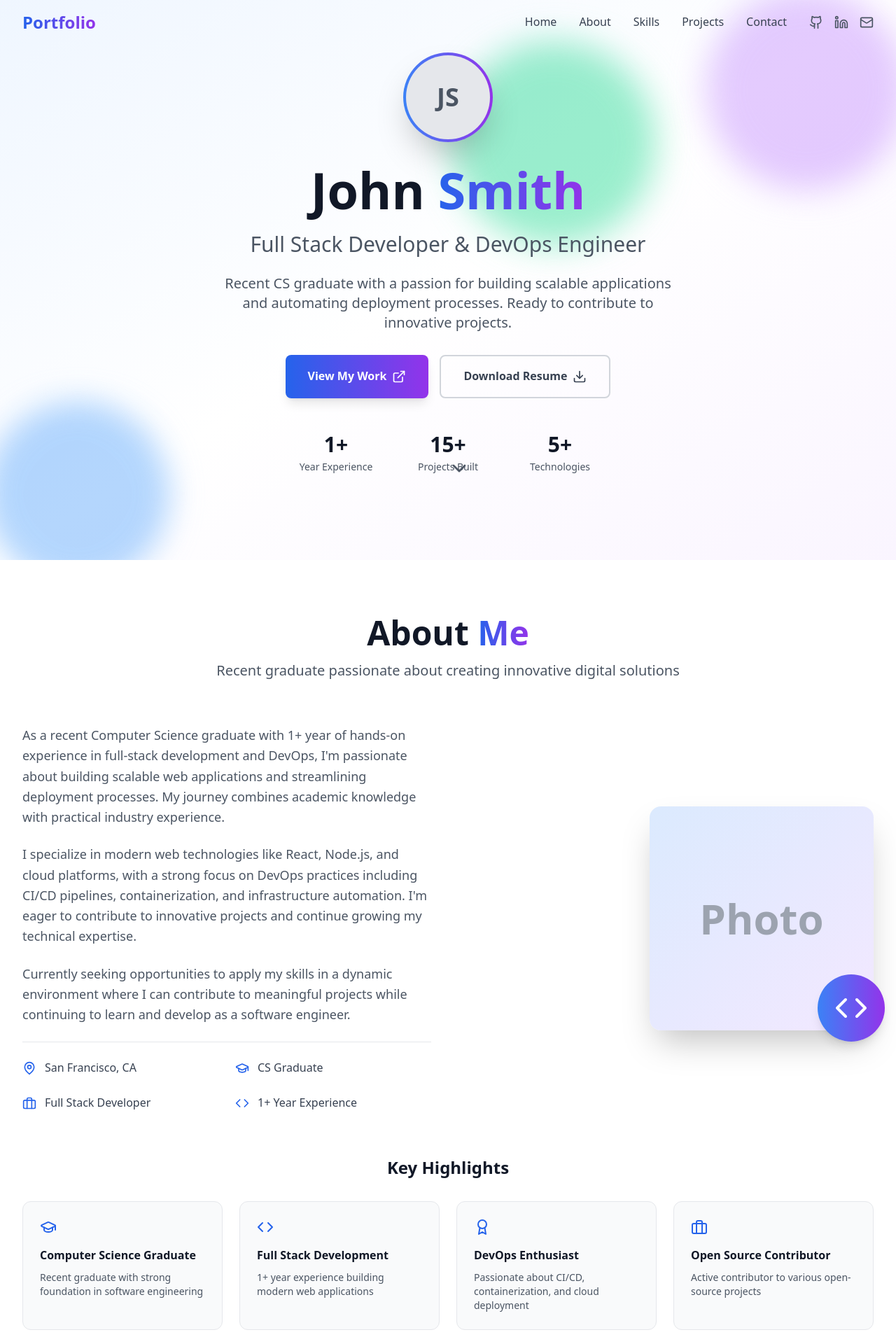
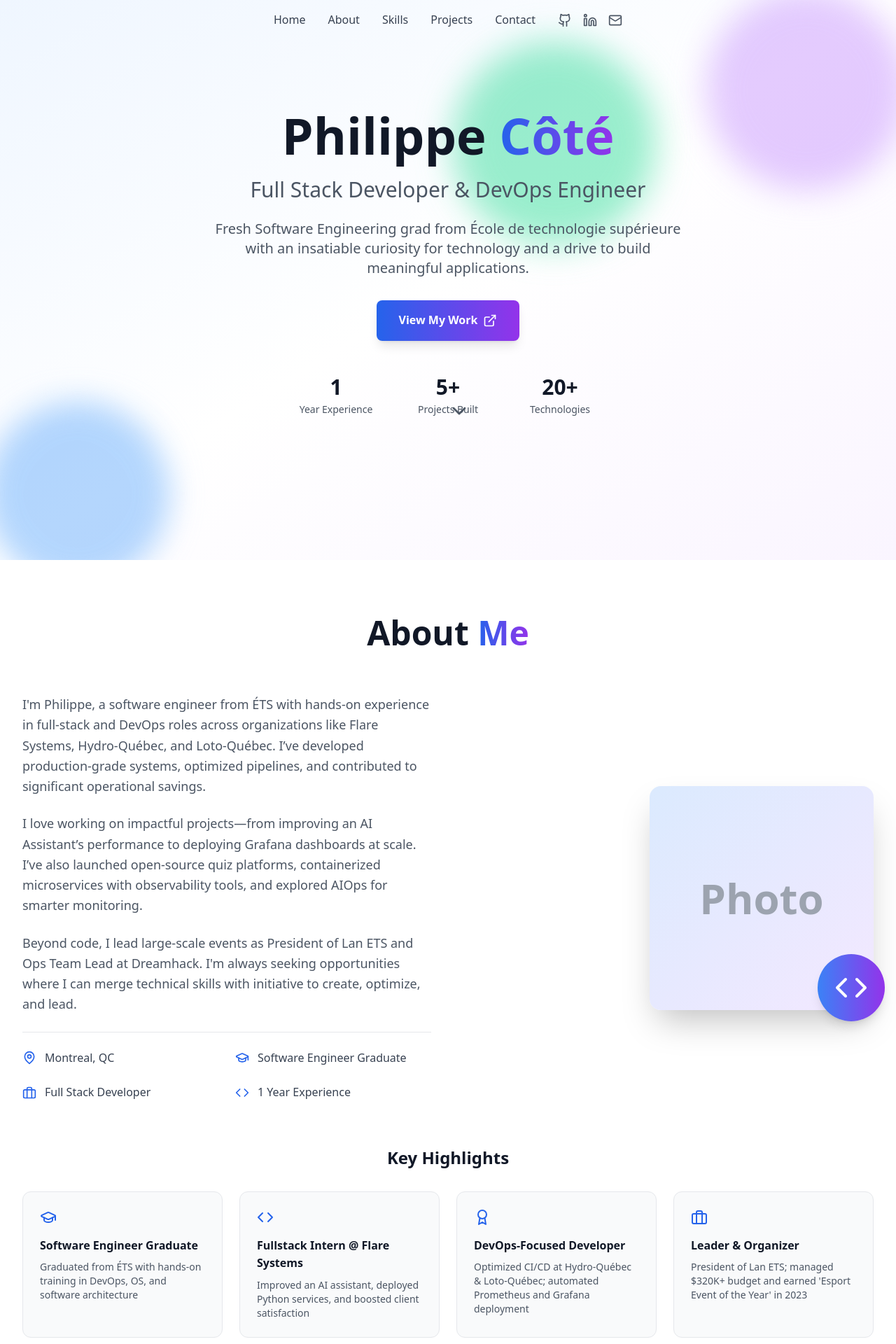
Before and after one commit to phil3838/portfolio, a React (Vite) app: page / in a window 1280 px wide. Shown: the top 1920 px of the page at 70% size. Built offline with nearby package versions, Linux system fonts and the light colour scheme.

Commit message:
modification to header and about section

```diff
--- a/src/App.tsx
+++ b/src/App.tsx
@@ -13,7 +13,7 @@ function App() {
     document.documentElement.style.scrollBehavior = 'smooth';
 
     // Update page title
-    document.title = 'John Smith - Full Stack Developer & DevOps Engineer';
+    document.title = 'Philippe Côté - Full Stack Developer & DevOps Engineer';
 
     return () => {
       document.documentElement.style.scrollBehavior = 'auto';
--- a/src/components/About.tsx
+++ b/src/components/About.tsx
@@ -5,23 +5,23 @@ const About = () => {
   const achievements = [
     {
       icon: <GraduationCap className="w-6 h-6" />,
-      title: "Computer Science Graduate",
-      description: "Recent graduate with strong foundation in software engineering"
+      title: "Software Engineer Graduate",
+      description: "Graduated from ÉTS with hands-on training in DevOps, OS, and software architecture"
     },
     {
       icon: <Code className="w-6 h-6" />,
-      title: "Full Stack Development",
-      description: "1+ year experience building modern web applications"
+      title: "Fullstack Intern @ Flare Systems",
+      description: "Improved an AI assistant, deployed Python services, and boosted client satisfaction"
     },
     {
       icon: <Award className="w-6 h-6" />,
-      title: "DevOps Enthusiast",
-      description: "Passionate about CI/CD, containerization, and cloud deployment"
+      title: "DevOps-Focused Developer",
+      description: "Optimized CI/CD at Hydro-Québec & Loto-Québec; automated Prometheus and Grafana deployment"
     },
     {
       icon: <Briefcase className="w-6 h-6" />,
-      title: "Open Source Contributor",
-      description: "Active contributor to various open-source projects"
+      title: "Leader & Organizer",
+      description: "President of Lan ETS; managed $320K+ budget and earned 'Esport Event of the Year' in 2023"
     }
   ];
 
@@ -32,9 +32,6 @@ const About = () => {
           <h2 className="text-4xl md:text-5xl font-bold text-gray-900 mb-4">
             About <span className="bg-gradient-to-r from-blue-600 to-purple-600 bg-clip-text text-transparent">Me</span>
           </h2>
-          <p className="text-xl text-gray-600 max-w-2xl mx-auto">
-            Recent graduate passionate about creating innovative digital solutions
-          </p>
         </div>
 
         <div className="grid lg:grid-cols-2 gap-12 items-center mb-16">
@@ -42,35 +39,27 @@ const About = () => {
           <div className="space-y-6">
             <div className="prose prose-lg text-gray-600">
               <p className="text-lg leading-relaxed mb-6">
-                As a recent Computer Science graduate with 1+ year of hands-on experience in
-                full-stack development and DevOps, I'm passionate about building scalable web
-                applications and streamlining deployment processes. My journey combines academic
-                knowledge with practical industry experience.
+                I'm Philippe, a software engineer from ÉTS with hands-on experience in full-stack and DevOps roles across organizations like Flare Systems, Hydro-Québec, and Loto-Québec. I’ve developed production-grade systems, optimized pipelines, and contributed to significant operational savings.
               </p>
 
               <p className="text-lg leading-relaxed mb-6">
-                I specialize in modern web technologies like React, Node.js, and cloud platforms,
-                with a strong focus on DevOps practices including CI/CD pipelines, containerization,
-                and infrastructure automation. I'm eager to contribute to innovative projects and
-                continue growing my technical expertise.
+                I love working on impactful projects—from improving an AI Assistant’s performance to deploying Grafana dashboards at scale. I’ve also launched open-source quiz platforms, containerized microservices with observability tools, and explored AIOps for smarter monitoring.
               </p>
 
               <p className="text-lg leading-relaxed">
-                Currently seeking opportunities to apply my skills in a dynamic environment where
-                I can contribute to meaningful projects while continuing to learn and develop as
-                a software engineer.
-              </p>
+            Beyond code, I lead large-scale events as President of Lan ETS and Ops Team Lead at Dreamhack. I'm always seeking opportunities where I can merge technical skills with initiative to create, optimize, and lead.
+          </p>
             </div>
 
             {/* Quick Info */}
             <div className="grid grid-cols-2 gap-6 pt-6 border-t border-gray-200">
               <div className="flex items-center gap-3">
                 <MapPin className="w-5 h-5 text-blue-600" />
-                <span className="text-gray-700">San Francisco, CA</span>
+                <span className="text-gray-700">Montreal, QC</span>
               </div>
               <div className="flex items-center gap-3">
                 <GraduationCap className="w-5 h-5 text-blue-600" />
-                <span className="text-gray-700">CS Graduate</span>
+                <span className="text-gray-700">Software Engineer Graduate</span>
               </div>
               <div className="flex items-center gap-3">
                 <Briefcase className="w-5 h-5 text-blue-600" />
@@ -78,7 +67,7 @@ const About = () => {
               </div>
               <div className="flex items-center gap-3">
                 <Code className="w-5 h-5 text-blue-600" />
-                <span className="text-gray-700">1+ Year Experience</span>
+                <span className="text-gray-700">1 Year Experience</span>
               </div>
             </div>
           </div>
--- a/src/components/Contact.tsx
+++ b/src/components/Contact.tsx
@@ -6,19 +6,19 @@ const Contact = () => {
     {
       icon: <Mail className="w-6 h-6" />,
       label: 'Email',
-      value: 'john.smith@example.com',
-      href: 'mailto:john.smith@example.com'
+      value: 'pc@philcote.ca',
+      href: 'mailto:pc@philcote.ca'
     },
     {
       icon: <Phone className="w-6 h-6" />,
       label: 'Phone',
-      value: '+1 (555) 123-4567',
-      href: 'tel:+15551234567'
+      value: '+1 (438) 3994384',
+      href: 'tel:+14383994384'
     },
     {
       icon: <MapPin className="w-6 h-6" />,
       label: 'Location',
-      value: 'San Francisco, CA',
+      value: 'Montreal, QC',
       href: '#'
     }
   ];
--- a/src/components/Footer.tsx
+++ b/src/components/Footer.tsx
@@ -6,15 +6,13 @@ const Footer = () => {
     <footer className="bg-gray-900 text-white py-12">
       <div className="max-w-7xl mx-auto px-4 sm:px-6 lg:px-8">
         <div className="text-center">
-          {/* Logo/Brand */}
           <div className="mb-6">
             <h3 className="text-2xl font-bold bg-gradient-to-r from-blue-400 to-purple-400 bg-clip-text text-transparent">
-              John Smith
+              Philippe Côté
             </h3>
-            <p className="text-gray-400 mt-2">Full Stack Developer & UI/UX Designer</p>
+            <p className="text-gray-400 mt-2">Full Stack Developer & DevOps Engineer</p>
           </div>
 
-          {/* Quick Links */}
           <div className="flex flex-wrap justify-center gap-6 mb-8">
             <button
               onClick={() => document.getElementById('about')?.scrollIntoView({ behavior: 'smooth' })}
@@ -42,27 +40,23 @@ const Footer = () => {
             </button>
           </div>
 
-          {/* Divider */}
+
           <div className="border-t border-gray-800 pt-8">
             <div className="flex flex-col md:flex-row justify-between items-center gap-4">
-              {/* Copyright */}
               <div className="text-gray-400 text-sm">
-                © {new Date().getFullYear()} John Smith. All rights reserved.
+                © {new Date().getFullYear()} Philippe Côté. All rights reserved.
               </div>
 
-              {/* Made with love message */}
               <div className="flex items-center gap-2 text-gray-400 text-sm">
                 <span>Made with</span>
                 <Heart size={16} className="text-red-500 animate-pulse" />
+                <span>and</span>
                 <Code size={16} className="text-blue-400" />
-                <span>and</span>
-                <Coffee size={16} className="text-yellow-600" />
-                <span>by John Smith</span>
+                <span>by Philippe Côté</span>
               </div>
             </div>
           </div>
 
-          {/* Back to top button */}
           <button
             onClick={() => window.scrollTo({ top: 0, behavior: 'smooth' })}
             className="mt-8 mx-auto flex items-center justify-center w-12 h-12 bg-gradient-to-r from-blue-600 to-purple-600 rounded-full text-white hover:shadow-lg transition-all duration-200 transform hover:scale-110"
--- a/src/components/Hero.tsx
+++ b/src/components/Hero.tsx
@@ -22,19 +22,10 @@ const Hero = () => {
       </div>
 
       <div className="relative z-10 max-w-4xl mx-auto px-4 sm:px-6 lg:px-8 text-center">
-        {/* Profile Image */}
-        <div className="mb-8 animate-fade-in-up">
-          <div className="w-32 h-32 mx-auto rounded-full bg-gradient-to-r from-blue-500 to-purple-600 p-1 shadow-2xl">
-            <div className="w-full h-full rounded-full bg-gray-200 flex items-center justify-center text-4xl font-bold text-gray-600">
-              JS
-            </div>
-          </div>
-        </div>
 
-        {/* Main Content */}
         <div className="animate-fade-in-up animation-delay-300">
           <h1 className="text-5xl md:text-7xl font-bold text-gray-900 mb-6 leading-tight">
-            John <span className="bg-gradient-to-r from-blue-600 to-purple-600 bg-clip-text text-transparent">Smith</span>
+            Philippe <span className="bg-gradient-to-r from-blue-600 to-purple-600 bg-clip-text text-transparent">Côté</span>
           </h1>
 
           <h2 className="text-2xl md:text-3xl text-gray-600 mb-6 font-light">
@@ -42,11 +33,10 @@ const Hero = () => {
           </h2>
 
           <p className="text-lg md:text-xl text-gray-600 mb-8 max-w-2xl mx-auto leading-relaxed">
-            Recent CS graduate with a passion for building scalable applications and
-            automating deployment processes. Ready to contribute to innovative projects.
+            Fresh Software Engineering grad from École de technologie supérieure with an insatiable
+            curiosity for technology and a drive to build meaningful applications.
           </p>
 
-          {/* CTA Buttons */}
           <div className="flex flex-col sm:flex-row gap-4 justify-center mb-12">
             <button
               onClick={() => document.getElementById('projects')?.scrollIntoView({ behavior: 'smooth' })}
@@ -55,25 +45,20 @@ const Hero = () => {
               View My Work
               <ExternalLink size={20} />
             </button>
-
-            <button className="px-8 py-4 border-2 border-gray-300 text-gray-700 font-semibold rounded-lg hover:border-blue-500 hover:text-blue-600 transition-all duration-200 flex items-center justify-center gap-2">
-              Download Resume
-              <Download size={20} />
-            </button>
           </div>
 
           {/* Stats */}
           <div className="grid grid-cols-3 gap-8 max-w-md mx-auto mb-12">
             <div className="text-center">
-              <div className="text-3xl font-bold text-gray-900 mb-1">1+</div>
+              <div className="text-3xl font-bold text-gray-900 mb-1">1</div>
               <div className="text-sm text-gray-600">Year Experience</div>
             </div>
             <div className="text-center">
-              <div className="text-3xl font-bold text-gray-900 mb-1">15+</div>
+              <div className="text-3xl font-bold text-gray-900 mb-1">5+</div>
               <div className="text-sm text-gray-600">Projects Built</div>
             </div>
             <div className="text-center">
-              <div className="text-3xl font-bold text-gray-900 mb-1">5+</div>
+              <div className="text-3xl font-bold text-gray-900 mb-1">20+</div>
               <div className="text-sm text-gray-600">Technologies</div>
             </div>
           </div>
--- a/src/components/Navigation.tsx
+++ b/src/components/Navigation.tsx
@@ -22,16 +22,12 @@ const Navigation = () => {
   };
 
   return (
-    <nav className={`fixed top-0 w-full z-50 transition-all duration-300 ${
+    <nav className={`fixed top-0 w-full z-50 transition-all duration-300 flex justify-center items-center ${
       scrolled ? 'bg-white/95 backdrop-blur-md shadow-lg' : 'bg-transparent'
     }`}>
       <div className="max-w-7xl mx-auto px-4 sm:px-6 lg:px-8">
         <div className="flex justify-between items-center py-4">
-          <div className="text-2xl font-bold bg-gradient-to-r from-blue-600 to-purple-600 bg-clip-text text-transparent">
-            Portfolio
-          </div>
 
-          {/* Desktop Navigation */}
           <div className="hidden md:flex items-center space-x-8">
             <button
               onClick={() => scrollToSection('home')}
@@ -80,7 +76,6 @@ const Navigation = () => {
             </div>
           </div>
 
-          {/* Mobile Navigation Button */}
           <button
             onClick={() => setIsOpen(!isOpen)}
             className="md:hidden text-gray-700 hover:text-blue-600 transition-colors duration-200"
@@ -89,7 +84,6 @@ const Navigation = () => {
           </button>
         </div>
 
-        {/* Mobile Navigation Menu */}
         {isOpen && (
           <div className="md:hidden bg-white/95 backdrop-blur-md border-t border-gray-200">
             <div className="px-2 pt-2 pb-3 space-y-1">
```
